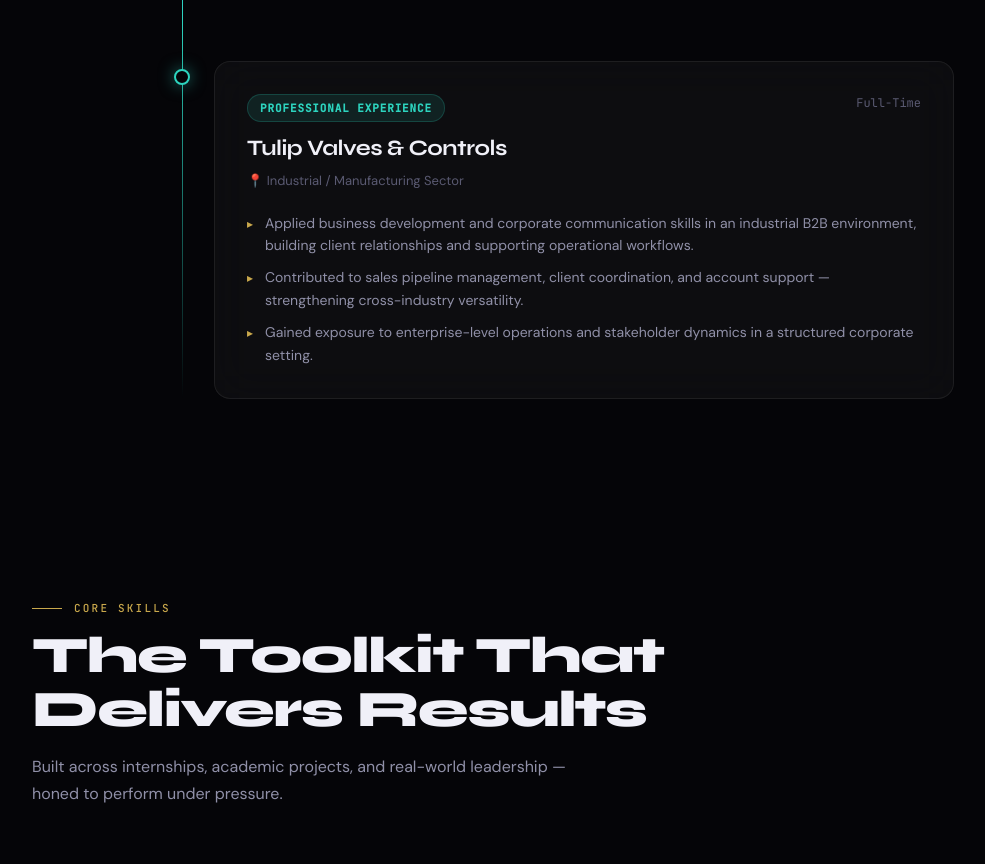
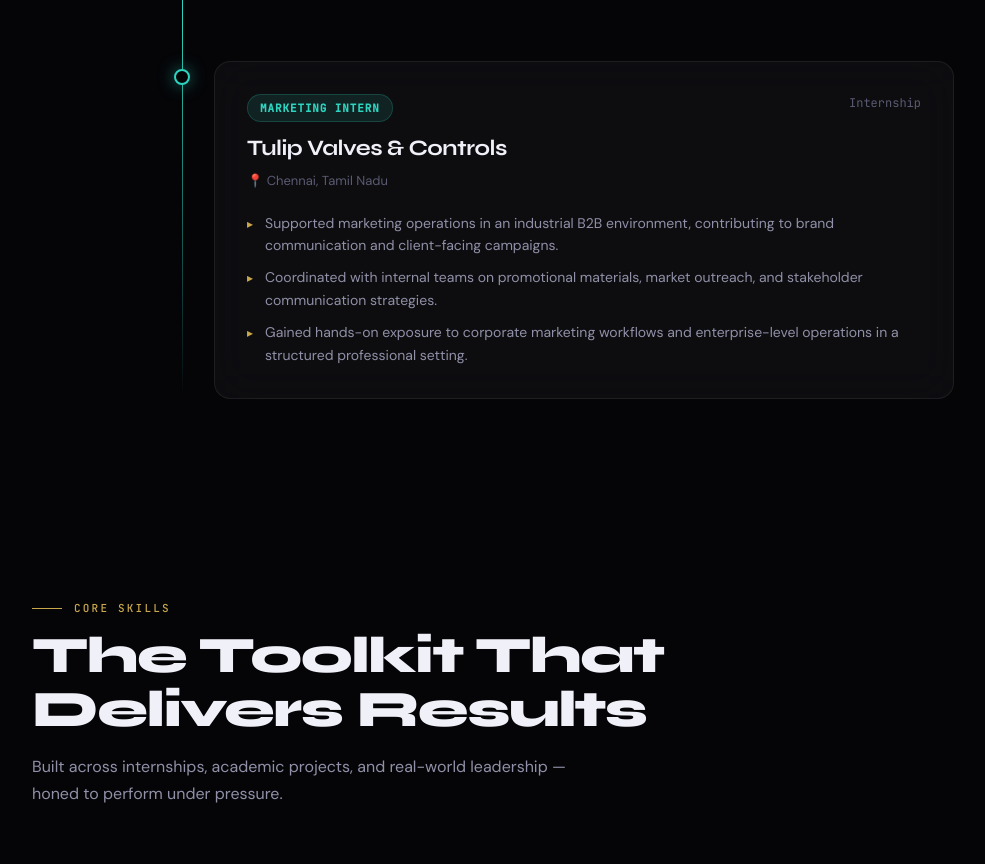
Before and after one commit to aravindmadheshkumar-create/aravindmadheshkumar-create.github.io, a plain HTML site: page index.html in a window 1280 px wide. Shown: the part 2997-3861 px from the top of the page, without its empty margins (72-1057 px from the left). Drawn offline with Linux system fonts and the light colour scheme; animation ran at ten frames a second.

Commit message:
Update index.html

```diff
--- a/index.html
+++ b/index.html
@@ -1602,16 +1602,16 @@
         <div class="exp-card">
           <div class="exp-meta">
             <div>
-              <div class="exp-role-tag" style="background:rgba(45,212,191,0.1);border-color:rgba(45,212,191,0.2);color:var(--teal);">Professional Experience</div>
+              <div class="exp-role-tag" style="background:rgba(45,212,191,0.1);border-color:rgba(45,212,191,0.2);color:var(--teal);">Marketing Intern</div>
               <div class="exp-company">Tulip Valves &amp; Controls</div>
-              <div class="exp-location">📍 Industrial / Manufacturing Sector</div>
+              <div class="exp-location">📍 Chennai, Tamil Nadu</div>
             </div>
-            <div class="exp-date">Full-Time</div>
+            <div class="exp-date">Internship</div>
           </div>
           <ul class="exp-bullets">
-            <li>Applied business development and corporate communication skills in an industrial B2B environment, building client relationships and supporting operational workflows.</li>
-            <li>Contributed to sales pipeline management, client coordination, and account support — strengthening cross-industry versatility.</li>
-            <li>Gained exposure to enterprise-level operations and stakeholder dynamics in a structured corporate setting.</li>
+            <li>Supported marketing operations in an industrial B2B environment, contributing to brand communication and client-facing campaigns.</li>
+            <li>Coordinated with internal teams on promotional materials, market outreach, and stakeholder communication strategies.</li>
+            <li>Gained hands-on exposure to corporate marketing workflows and enterprise-level operations in a structured professional setting.</li>
           </ul>
         </div>
       </div>
```
